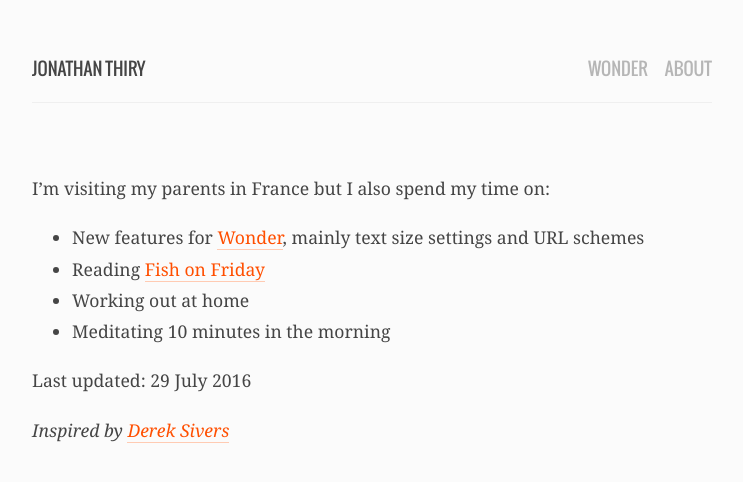
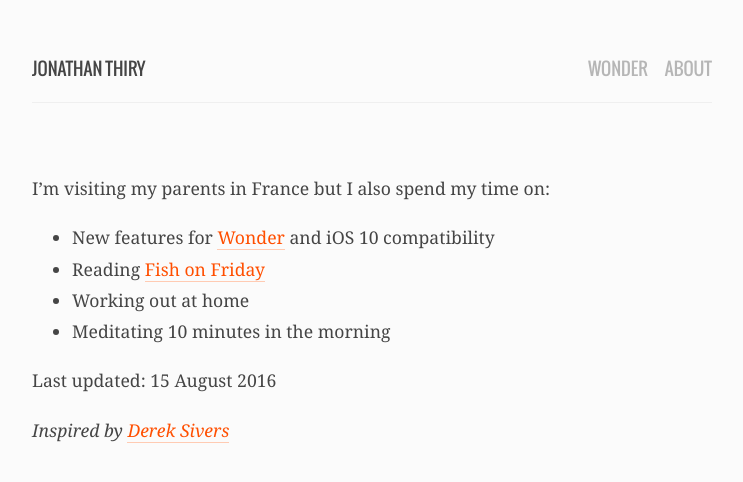
Before and after one commit to jonathanthiry/jonathanthiry.github.com, a Jekyll site: the page built from now.md, in a window 1280 px wide. Shown: the top 482 px of the page, without its empty margins (268-1011 px from the left). Built offline with Jekyll 4.4.1, drawn with Linux system fonts in a browser that asks for light colours.

Commit message:
Update now page

```diff
--- a/now.md
+++ b/now.md
@@ -1,12 +1,12 @@
 ---
 layout: page
 permalink: /now
-date: 2016-07-29
+date: 2016-08-15
 ---
 
 I'm visiting my parents in France but I also spend my time on:
 
-- New features for [Wonder](/wonder), mainly text size settings and URL schemes
+- New features for [Wonder](/wonder) and iOS 10 compatibility
 - Reading [Fish on Friday](https://www.amazon.com/Fish-Friday-Feasting-Fasting-Discovery/dp/B000MR8TH2?tag=jonathanthiry-20)
 - Working out at home
 - Meditating 10 minutes in the morning
```
